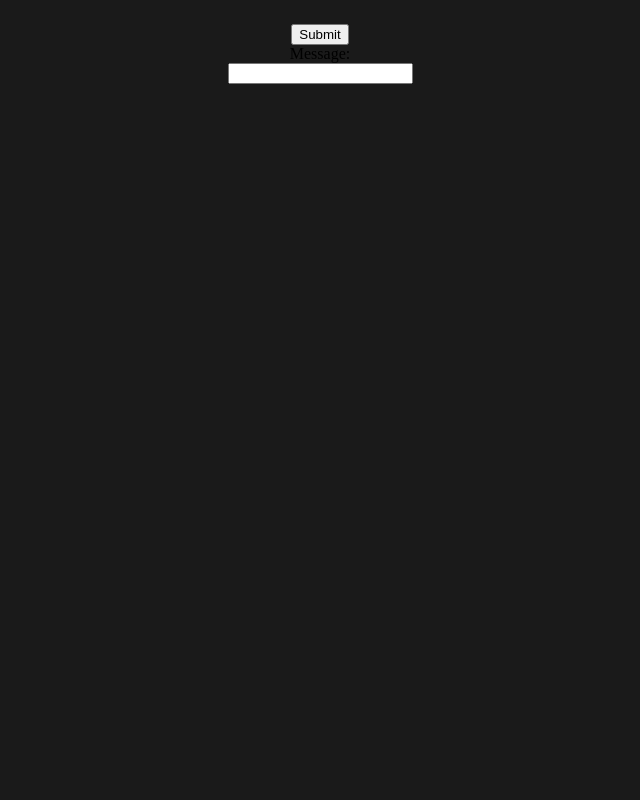
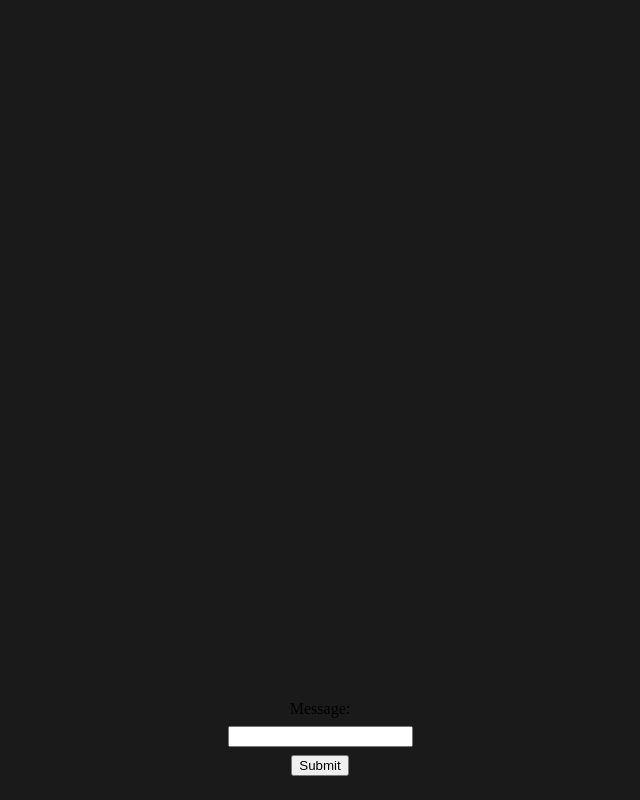
Before and after one commit to HopperAlex04/TheListeningPost, a plain HTML site: page index.html in a window 1280 px wide. Shown: the whole page, without its empty margins (320-960 px from the left). Drawn offline with Linux system fonts and the light colour scheme.

Commit message:
Added CSS classes to make the input be on the bottom of the page

```diff
--- a/index.html
+++ b/index.html
@@ -10,11 +10,14 @@
     <div class="column-left">
     </div>
     <div class="column-center">
-
-        <div id="output"></div>
-        <button type="button" id="submit">Submit</button>
-        <label for="fname">Message:</label>
-        <input type="text" id="msg" name="message"><br><br>
+        <div class="chat-display">
+            <div id="output"></div>
+        </div>
+        <div class="chat-input">
+            <label for="msg">Message:</label>
+            <input type="text" id="msg" name="message">
+            <button type="button" id="submit">Submit</button>
+        </div>
     </div>
     <div class="column-right">
     </div>
--- a/indexStyle.css
+++ b/indexStyle.css
@@ -25,5 +25,26 @@ body {
     display: flex;
     flex-direction: column;
     align-items: center;
-    justify-content: flex-start;
+    min-height: 100vh;
+    padding: 0;
 }
+
+.chat-display {
+    flex: 1;
+    min-height: 0;
+    width: 100%;
+    overflow-y: auto;
+    padding: 1.5rem 2rem;
+    box-sizing: border-box;
+}
+
+.chat-input {
+    flex-shrink: 0;
+    width: 100%;
+    padding: 1.5rem 2rem;
+    box-sizing: border-box;
+    display: flex;
+    flex-direction: column;
+    align-items: center;
+    gap: 0.5rem;
+}
```
